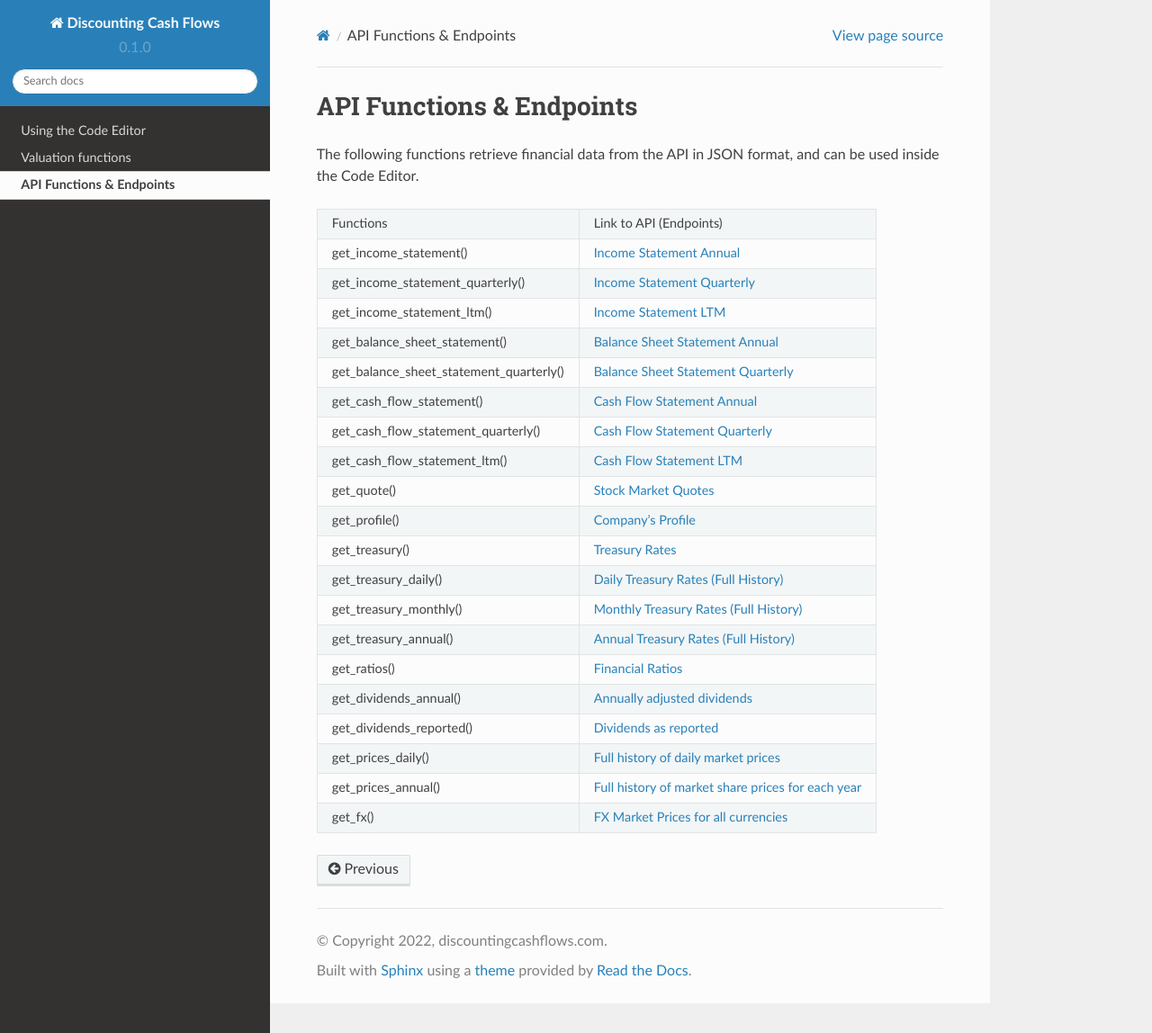
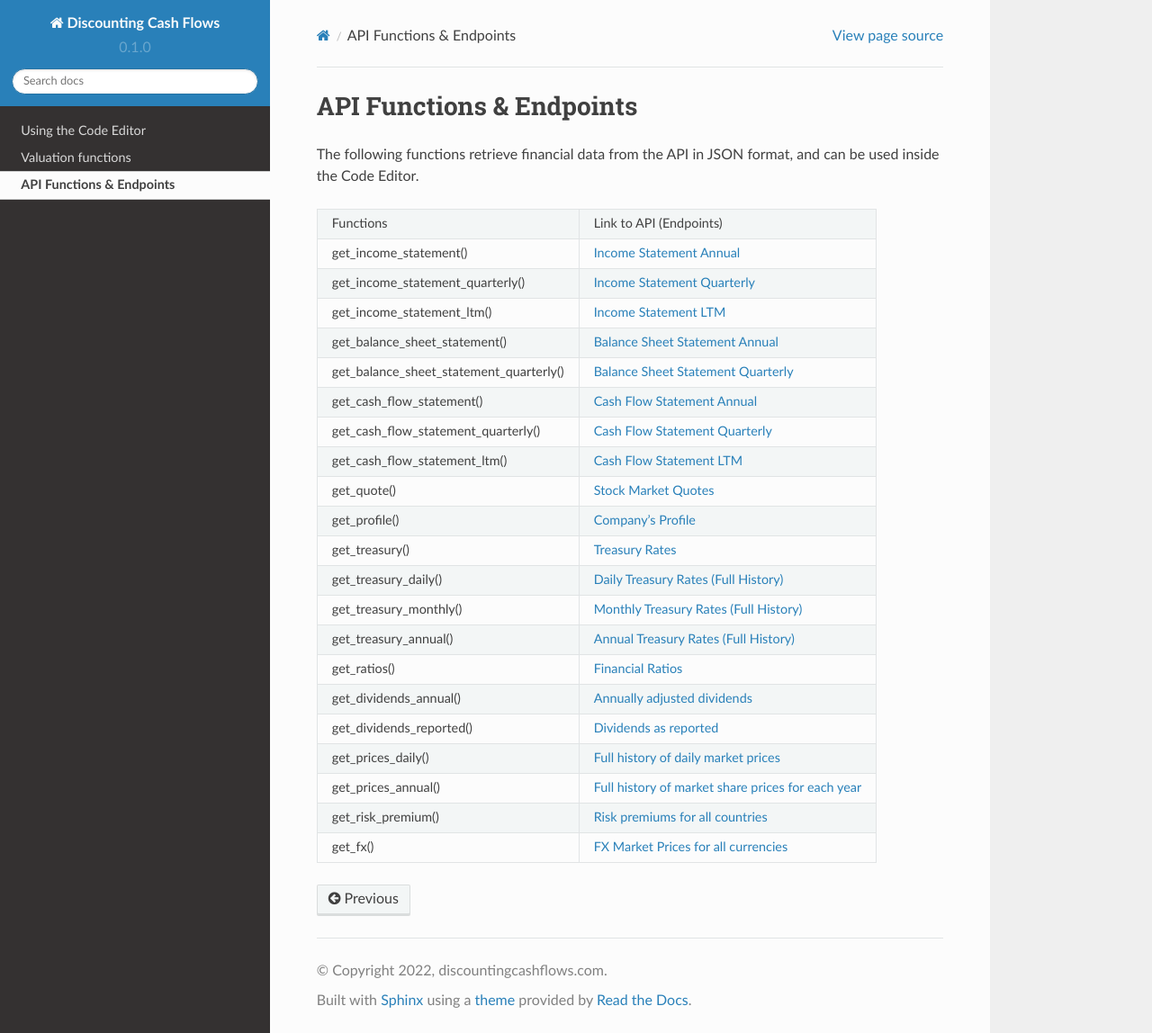
Before and after one commit to DiscountingCashFlows/readthedocs, a Sphinx documentation site: the page built from docs/source/api.rst, in a window 1280 px wide and 1148 px high. Shown: the whole window at 90% size. Built offline with Sphinx 7.4.7 and the Read the Docs theme 2.0.0, drawn with Linux system fonts in a browser that asks for light colours.

Commit message:
Update api.rst

```diff
--- a/docs/source/api.rst
+++ b/docs/source/api.rst
@@ -44,5 +44,7 @@ The following functions retrieve financial data from the API in JSON format, and
 +-----------------------------------------+----------------------------------------------------------------------------------------------------------------------+
 | get_prices_annual()                     | `Full history of market share prices for each year <https://discountingcashflows.com/api/prices/annual/AAPL/>`__     |
 +-----------------------------------------+----------------------------------------------------------------------------------------------------------------------+
+| get_risk_premium()                      | `Risk premiums for all countries <https://discountingcashflows.com/api/risk-premium/>`__                             |
++-----------------------------------------+----------------------------------------------------------------------------------------------------------------------+
 | get_fx()                                | `FX Market Prices for all currencies <https://discountingcashflows.com/api/fx/>`__                                   |
 +-----------------------------------------+----------------------------------------------------------------------------------------------------------------------+
```
